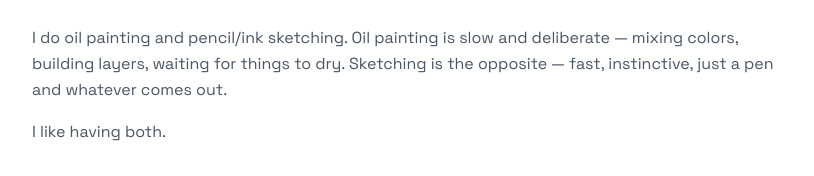
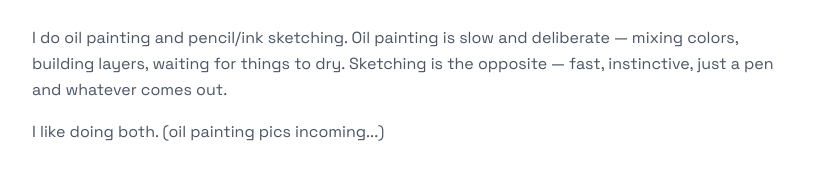
Before and after one commit to yih0nk/yihan.dev, a Next.js app: page /hobbies in a window 1280 px wide. Shown: the part 983-1159 px from the top of the page, without its empty margins (232-1046 px from the left). Built offline with nearby package versions, Linux system fonts and the light colour scheme; grey boxes are pictures that could not be loaded.

Commit message:
small bug fixes + hobbies change

```diff
--- a/src/app/hobbies/page.tsx
+++ b/src/app/hobbies/page.tsx
@@ -84,7 +84,7 @@ export default function HobbiesPage() {
               to dry. Sketching is the opposite — fast, instinctive, just a pen
               and whatever comes out.
             </p>
-            <p>I like having both.</p>
+            <p>I like doing both. (oil painting pics incoming...)</p>
           </div>
           <div className="grid grid-cols-2 md:grid-cols-3 gap-3">
             {artImages.map((src, i) => (
--- a/src/components/ui/AudioPlayer.tsx
+++ b/src/components/ui/AudioPlayer.tsx
@@ -110,11 +110,6 @@ export default function AudioPlayer({ tracks }: AudioPlayerProps) {
                   className="absolute left-0 top-0 h-full bg-black transition-none"
                   style={{ width: `${progress[i] * 100}%` }}
                 />
-                {/* Thumb dot */}
-                <div
-                  className="absolute top-1/2 -translate-y-1/2 w-2 h-2 bg-black rounded-full opacity-0 group-hover:opacity-100 transition-opacity"
-                  style={{ left: `${progress[i] * 100}%`, transform: 'translate(-50%, -50%)' }}
-                />
               </div>
             </div>
           </li>
```
